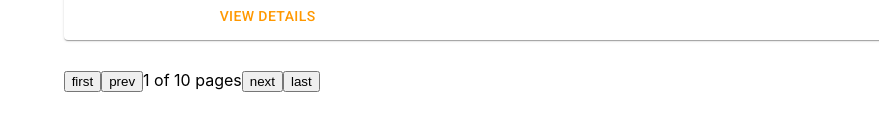
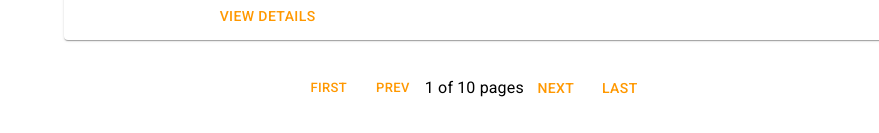
Before and after one commit to DeveloperFromUkraine/car-info-app, a React (Create React App) app: page / in a window 1280 px wide. Shown: the part 1837-1970 px from the top of the page, without its empty margins (401-1280 px from the left). Built offline with nearby package versions, Linux system fonts and the light colour scheme.

Commit message:
task/Create redux

```diff
--- a/package.json
+++ b/package.json
@@ -22,6 +22,8 @@
     "react-dom": "^17.0.2",
     "react-router-dom": "^5.2.0",
     "react-scripts": "4.0.3",
+    "redux": "^4.1.0",
+    "redux-thunk": "^2.3.0",
     "typescript": "^4.3.5",
     "web-vitals": "^1.1.2"
   },
--- a/src/components/main/cars-list/Cars-list.tsx
+++ b/src/components/main/cars-list/Cars-list.tsx
@@ -1,6 +1,6 @@
 import React, { Fragment, useEffect, useState } from 'react';
 import { Car } from "./car/Car";
-import { createStyles, makeStyles, Theme } from "@material-ui/core";
+import { Button, createStyles, makeStyles, Theme, Typography } from "@material-ui/core";
 import './Car-list.scss';
 const useStyles = makeStyles((theme: Theme) =>
     createStyles({
@@ -8,6 +8,11 @@ const useStyles = makeStyles((theme: Theme) =>
             display: 'flex',
             justifyContent: 'space-between'
         },
+        paginationWrapper: {
+            display: 'flex',
+            alignItems: 'center',
+            justifyContent: 'center'
+        }
     }),
 );
 const CarsList = () => {
@@ -48,12 +53,20 @@ const CarsList = () => {
             <Car />
             <Car />
             <Car />
-            <div>
-                <button onClick={handleBelow} value={1}>first</button>
-                <button onClick={handleBelow} value={currentPage > FIRST_PAGE ? currentPage - 1 : 1}>prev</button>
-                <span>{currentPage} of {availablePages} pages</span>
-                <button onClick={handleAbove} value={currentPage === availablePages ? '' : currentPage + 1}>next</button>
-                <button onClick={handleAbove} value={availablePages}>last</button>
+            <div className={classes.paginationWrapper}>
+                <Button size="small" onClick={handleBelow} value={1} color='primary'>
+                    First
+                </Button>
+                <Button size="small" onClick={handleBelow} value={currentPage > FIRST_PAGE ? currentPage - 1 : 1} color='primary'>
+                    Prev
+                </Button>
+                <Typography>{currentPage} of {availablePages} pages</Typography>
+                <Button onClick={handleAbove} value={currentPage === availablePages ? '' : currentPage + 1} color='primary'>
+                    Next
+                </Button>
+                <Button onClick={handleAbove} value={availablePages} color='primary'>
+                    Last
+                </Button>
             </div>
         </Fragment>
     );
```
Also changed, not shown: src/root-reducer/rootReducer.js (added, +10 -0 lines), src/store/store.js (added, +26 -0 lines).
